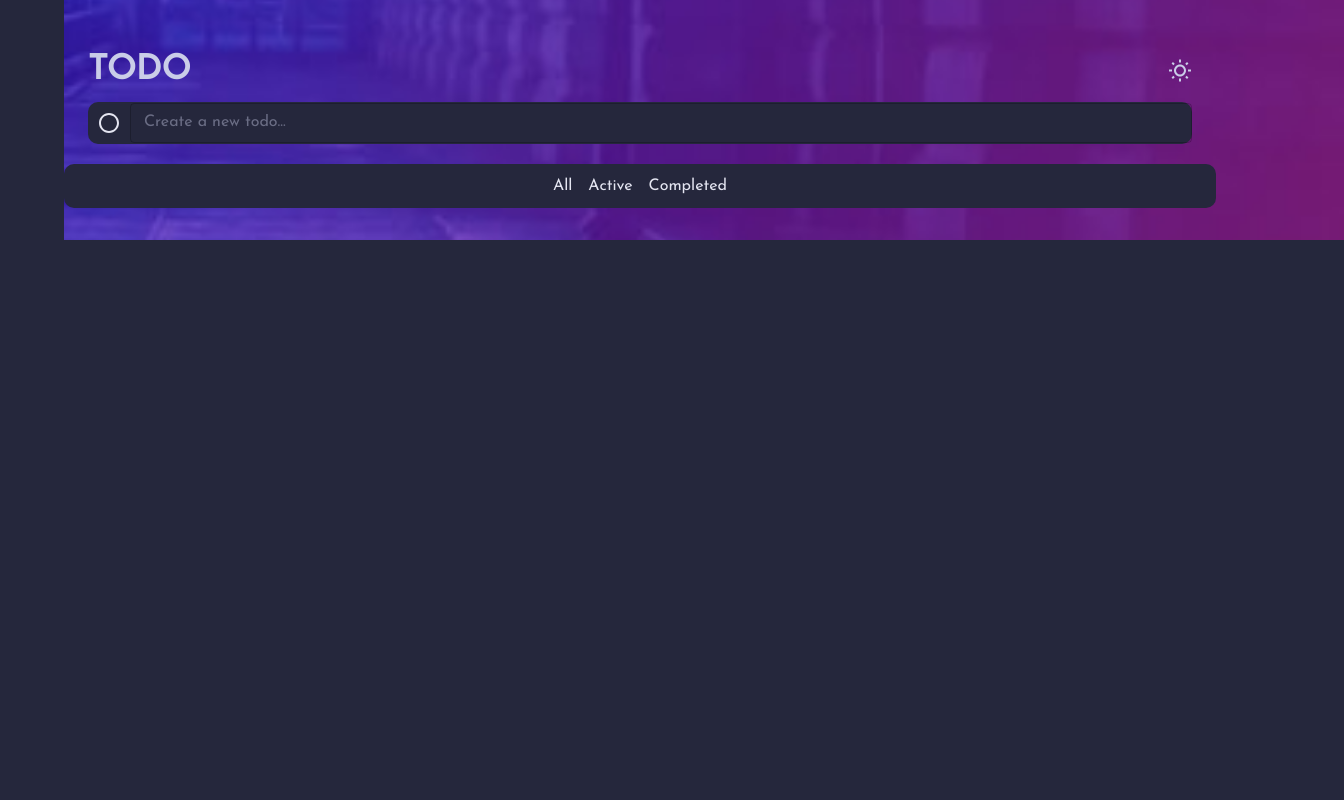
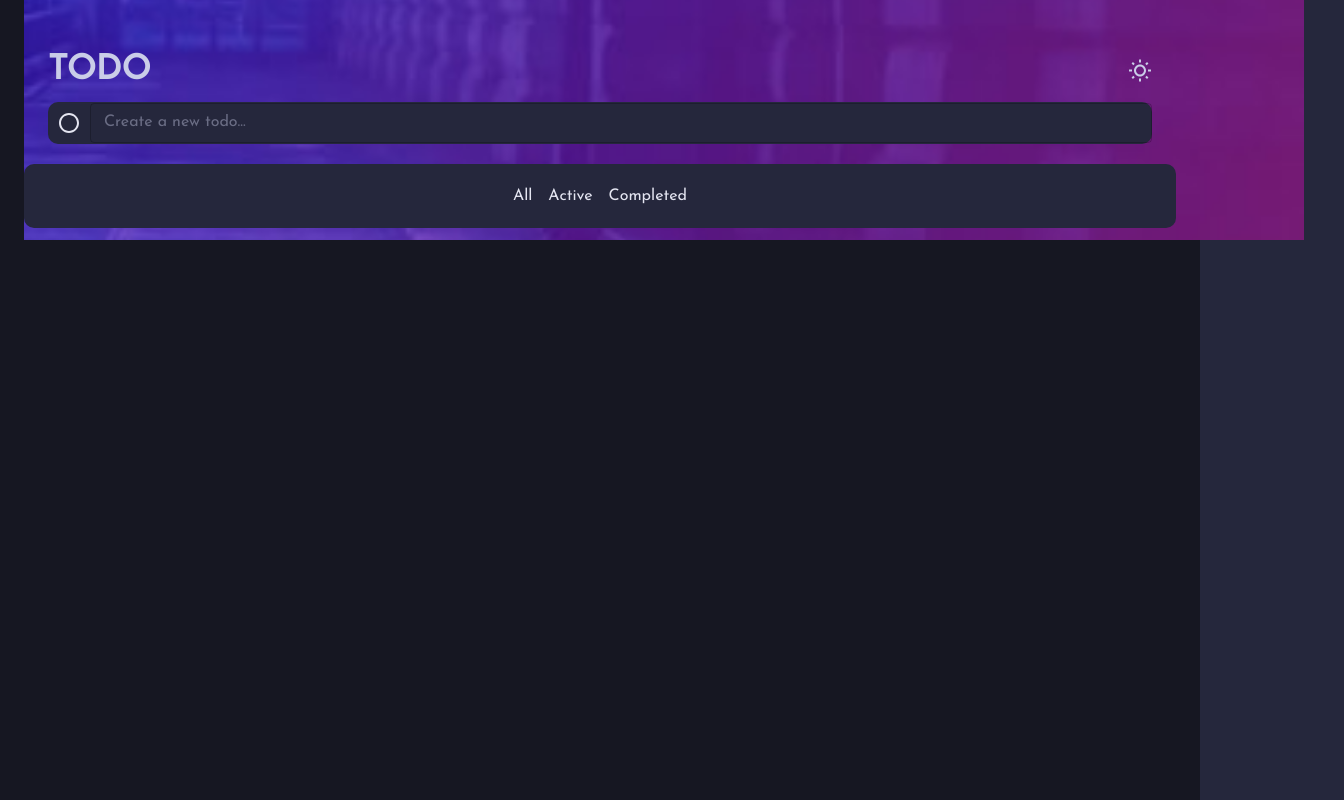
Before and after one commit to Alex-Maldonado-Soto/todolist, a React (Vite) app: page / in a window 1280 px wide. Shown: the whole page, 1344 px wide, since content can reach past the window. Built offline with nearby package versions, Linux system fonts and the light colour scheme.

Commit message:
fix(Todo el Proyecto): :art: Correccion en un error relacionado con el pading del componente container que afectaba el pryecto

```diff
--- a/src/App.jsx
+++ b/src/App.jsx
@@ -4,17 +4,18 @@ import Bar from "./assets/componentes/Bar";
 import Decoration from "./assets/componentes/Decoration";
 import Footer from "./assets/componentes/Footer";
 import Todos from "./assets/componentes/Todos";
+import { Theme } from "./assets/Theme";
 
 function App() {
   return (
-    <main>
+    <Container component="main" sx={{padding: { xs: "0px", md: "0px"}, height: "100vh", margin: "0", backgroundColor: Theme.palette.background.paper}}>
       <Decoration />
       <Container sx={{zIndex: "100", position: "relative", padding: "50px 40px"}}>
         <Bar />
         <Todos />
         <Footer />
       </Container>
-    </main>
+    </Container>
   );
 }
 
--- a/src/assets/componentes/Bar.jsx
+++ b/src/assets/componentes/Bar.jsx
@@ -57,6 +57,7 @@ export default function Decoration() {
           size="small"
           sx={{
             width: "100%",
+
           }}
         />
       </Box>
--- a/src/assets/componentes/Footer.jsx
+++ b/src/assets/componentes/Footer.jsx
@@ -8,7 +8,7 @@ export default function Footer() {
     sx={{
         backgroundColor: Theme.palette.background.default,
         borderRadius: "10px",
-        padding: "10px",
+        padding: "20px 10px",
         display: "flex",
         justifyContent: "center",
         marginTop: "15px",
```
